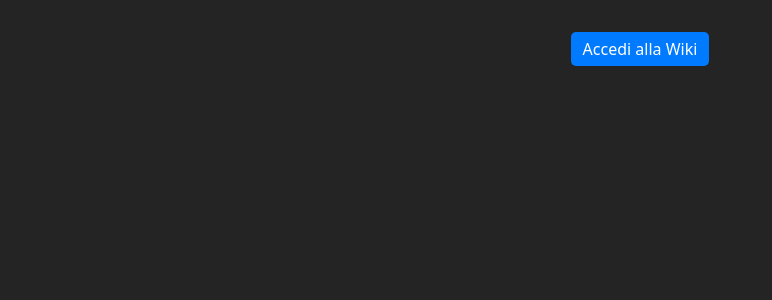
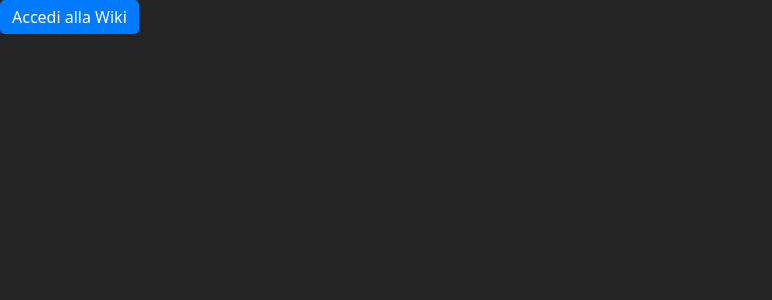
Before and after one commit to Aakraos/dndtool, a React (Vite) app: page / in a window 1280 px wide. Shown: the top 300 px of the page, without its empty margins (0-772 px from the left). Built offline with nearby package versions, Linux system fonts and the light colour scheme.

Commit message:
1.2.3
Fixed the previous visual bug for real, hopefully.

```diff
--- a/index.html
+++ b/index.html
@@ -3,7 +3,7 @@
   <head>
     <meta charset="UTF-8" />
     <link rel="icon" type="image/x-icon" href="./favicon.ico" />
-    <meta name="viewport" content="width=device-width, initial-scale=1.0" />
+    <meta name="viewport" content="width=device-width, initial-scale=1, maximum-scale=1, user-scalable=no" />
     <title>D&D Multitool</title>
   </head>
   <body>
--- a/src/App.css
+++ b/src/App.css
@@ -1,13 +1,27 @@
+body, html {
+  margin: 0;
+  padding: 0;
+  width: 100%;
+  height: 100%;
+  background-color: #242424; /* Cambia il colore di sfondo come preferisci */
+}
+
 #root {
-  max-width: 100%;
-  margin: 0 auto;
-  padding: 2rem;
-  text-align: center;
+  width: 100%;
+  height: 100%;
+  display: flex;
+  flex-direction: column;
 }
 
 .app-container {
+  display: flex;
+  flex-direction: column;
+  align-items: center;
+  justify-content: center;
+  width: 100%;
+  min-height: 100%;
   text-align: center;
-  font-size: 16px; /* Dimensione base del font */
+  font-size: 16px;
 }
 
 .buttons,
```
